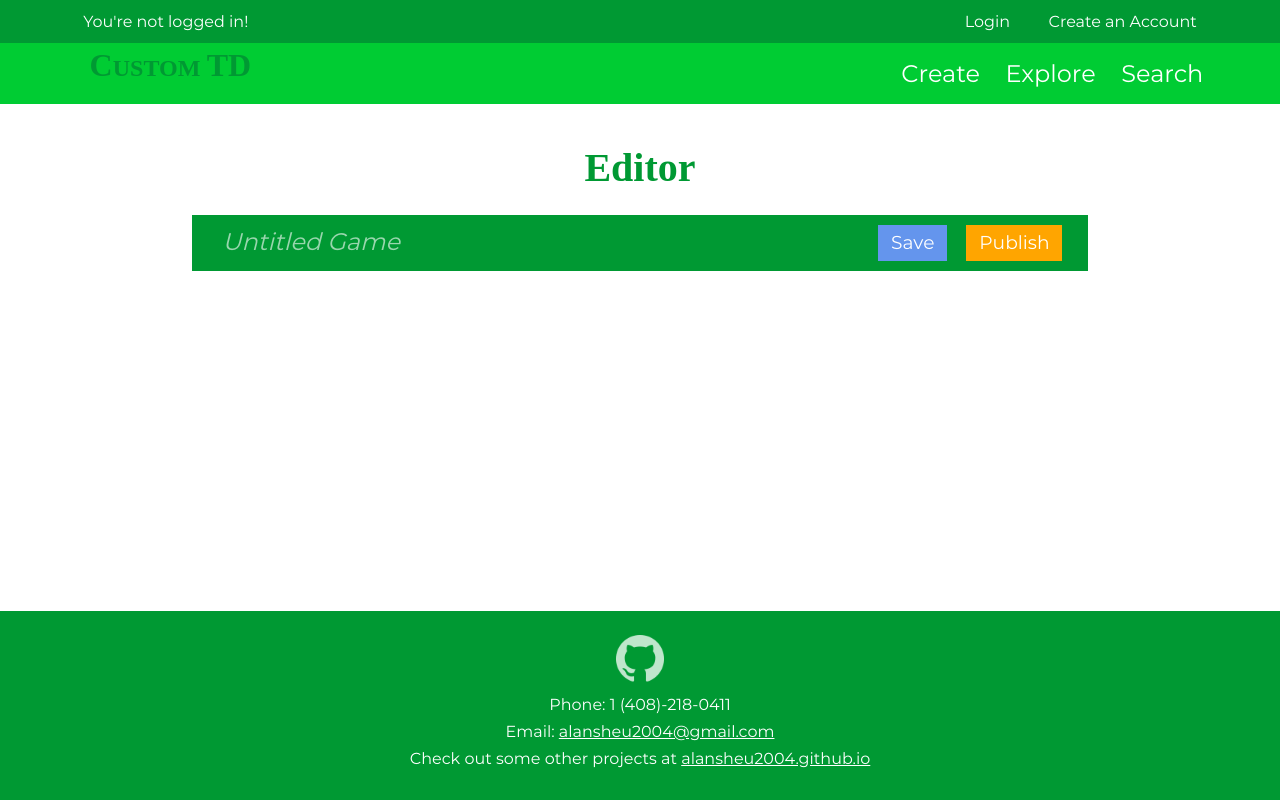
After one commit to alansheu2004/CustomTD, a Flask app: page /editor in a window 1280 px wide. The commit adds this page. Run offline with Flask 2, Linux system fonts and the light colour scheme; some web fonts are replaced.

Commit message:
Editor Header!

```diff
--- a/app.py
+++ b/app.py
@@ -35,6 +35,10 @@ def register():
     else:
         return redirect(url_for('index'))
 
+@app.route('/editor')
+def editor():
+    return render_template('editor.html')
+
 @app.route('/play')
 def play():
     scripts = ['mousehandler', 'buttons', 'constants', 'polygon', 'path', 'map', 'enemies', 'enemywaves', 'effects', 'pulse', 'projectile', 'towers', 'mapscreen', 'panel', 'canvas']
--- /dev/null
+++ b/static/stylesheets/editor.css
@@ -0,0 +1,75 @@
+#editorHeader {
+    padding: 10px 2vw;
+    background-color: var(--highlight-content-color);
+    display: flex;
+    flex-direction: row;
+}
+
+input[type="text"] {
+    background: none;
+    border: none;
+    border-bottom: 2px solid var(--highlight-text-color);
+    color: var(--highlight-text-color);
+    padding: 0 5px;
+    transition: 0.25s;
+}
+
+input[type="text"]:focus {
+    border-color: var(--highlight-background-color);
+    transition: 0.25s;
+}
+
+::placeholder {
+    color: var(--highlight-text-color);
+    filter: opacity(0.6);
+    font-style: italic;
+}
+
+button {
+    transition: 0.25s;
+}
+
+button:hover {
+    cursor: pointer;
+    filter: brightness(1.25);
+}
+
+button:active {
+    filter: none;
+    transition: 0;
+}
+
+#editorTitle {
+    font-size: 18pt;
+    flex: 1 1 0;
+    border-color: transparent;
+    transition: 0.25s;
+    min-width: 0;
+}
+
+#editorTitle:hover {
+    border-color: var(--highlight-text-color);
+    transition: 0.25s;
+}
+
+#editorTitle:focus {
+    border-color: transparent;
+    transition: 0.25s;
+}
+
+#editorHeader button {
+    padding: 0.5vw 1vw;
+    font-size: 14pt;
+    color: white;
+    border: none;
+    flex: 0 0 auto;
+    margin-left: 1.5vw;
+}
+
+button#save {
+    background-color: cornflowerblue;
+}
+
+button#publish {
+    background-color: orange;
+}
--- a/static/stylesheets/style.css
+++ b/static/stylesheets/style.css
@@ -56,3 +56,10 @@ article a:hover {
 	color: var(--highlight-background-color);
 	transition: 0.25s;
 }
+
+h1 {
+    text-align: center;
+    font-size: 30pt;
+    color: var(--highlight-content-color);
+    margin-bottom: 3vh;
+}
--- /dev/null
+++ b/templates/editor.html
@@ -0,0 +1,24 @@
+<!DOCTYPE html>
+
+<html>
+    <head>
+        <title>CustomTD - Editor</title>
+
+        {% include "snippets/head.html" %}
+        <link rel="stylesheet" type="text/css" href="stylesheets/editor.css">
+    </head>
+
+    <body>
+        {% include "snippets/header.html" %}
+        <article>
+            <h1>Editor</h1>
+
+            <div id="editorHeader">
+                <input type="text" id="editorTitle" name="title" placeholder="Untitled Game">
+                <button id="save">Save</button>
+                <button id="publish">Publish</button>
+            </div>
+        </article>
+        {% include "snippets/footer.html" %}
+    </body>
+</html>
--- a/templates/snippets/header.html
+++ b/templates/snippets/header.html
@@ -19,7 +19,7 @@
         C<span class="small">ustom</span>TD
     </a>
     <span class="spaceFiller"></span>
-    <a class="headerLink">Create</a>
+    <a class="headerLink" href="{{ url_for('editor') }}">Create</a>
     <a class="headerLink">Explore</a>
     <a class="headerLink">Search</a>
 </header>
```
Also changed, not shown: static/stylesheets/form.css (+5 -12 lines).
